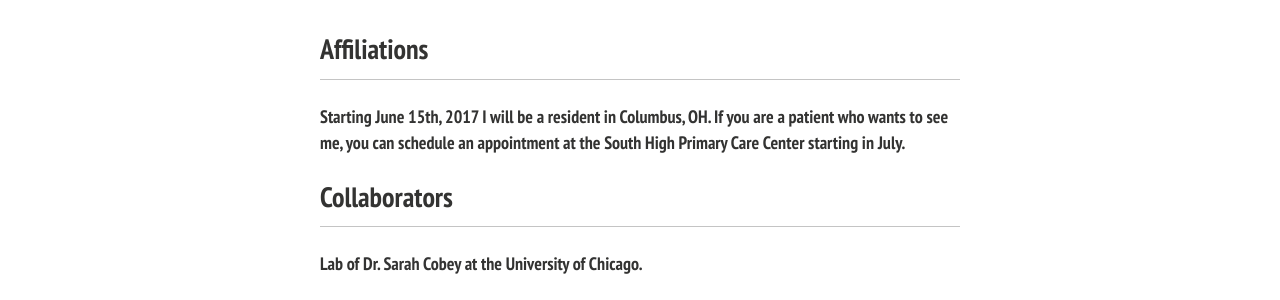
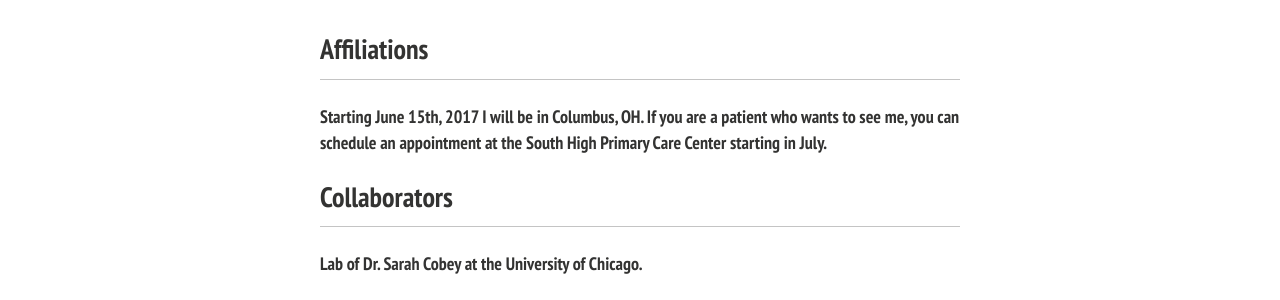
Before and after one commit to ausmeyer/ausmeyer.github.io, a Jekyll site: the page built from index.md, in a window 1280 px wide. Shown: the part 1006-1306 px from the top of the page. Built offline with Jekyll 4.4.1, drawn with Linux system fonts in a browser that asks for light colours; nearby versions of some CDN libraries; comment, search, counter and statistics services are not loaded.

```diff
--- a/_layouts/home.html
+++ b/_layouts/home.html
@@ -50,7 +50,7 @@
       <br><br><br>
 
   	<h3>Affiliations</h3>
-  	<h4>Starting June 15th, 2017 I will be a resident in Columbus, OH. If you are a patient who wants to see me, you can schedule an appointment at the South High Primary Care Center starting in July.</h4>
+  	<h4>Starting June 15th, 2017 I will be in Columbus, OH. If you are a patient who wants to see me, you can schedule an appointment at the South High Primary Care Center starting in July.</h4>
 
     <h3>Collaborators</h3>
   	<h4>Lab of Dr. <a href="http://http://cobeylab.uchicago.edu/">Sarah Cobey</a> at the University of Chicago.</h4>
```
